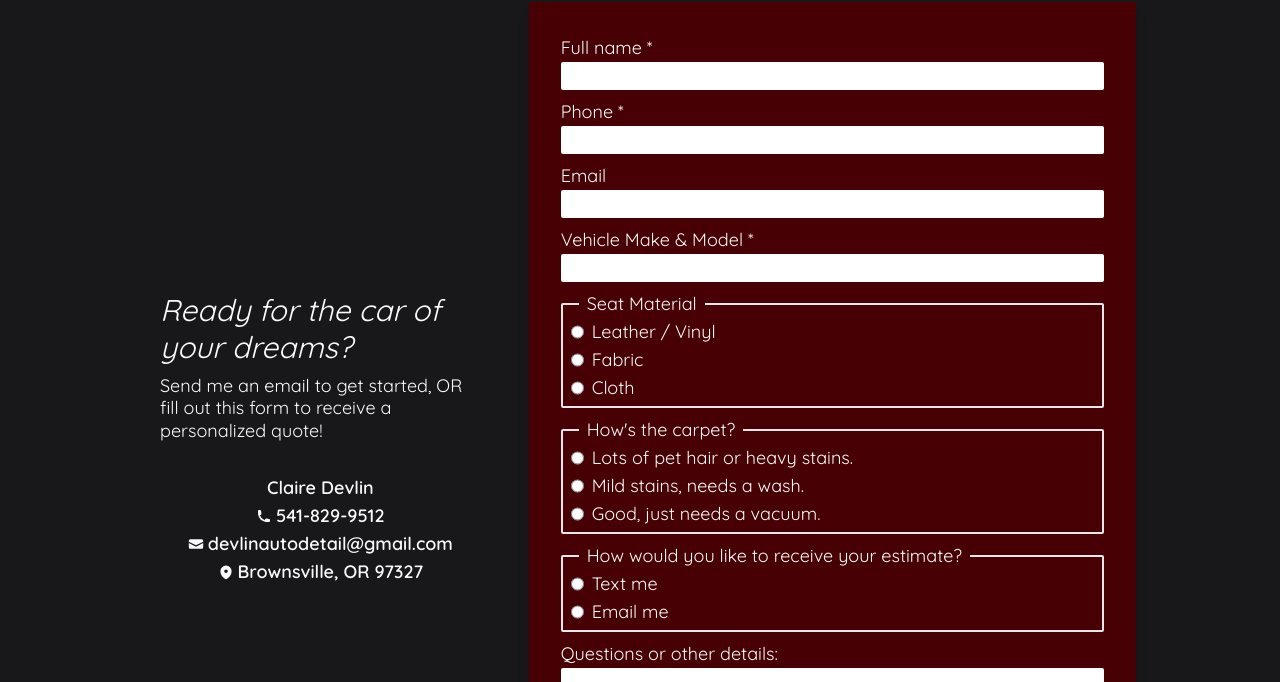
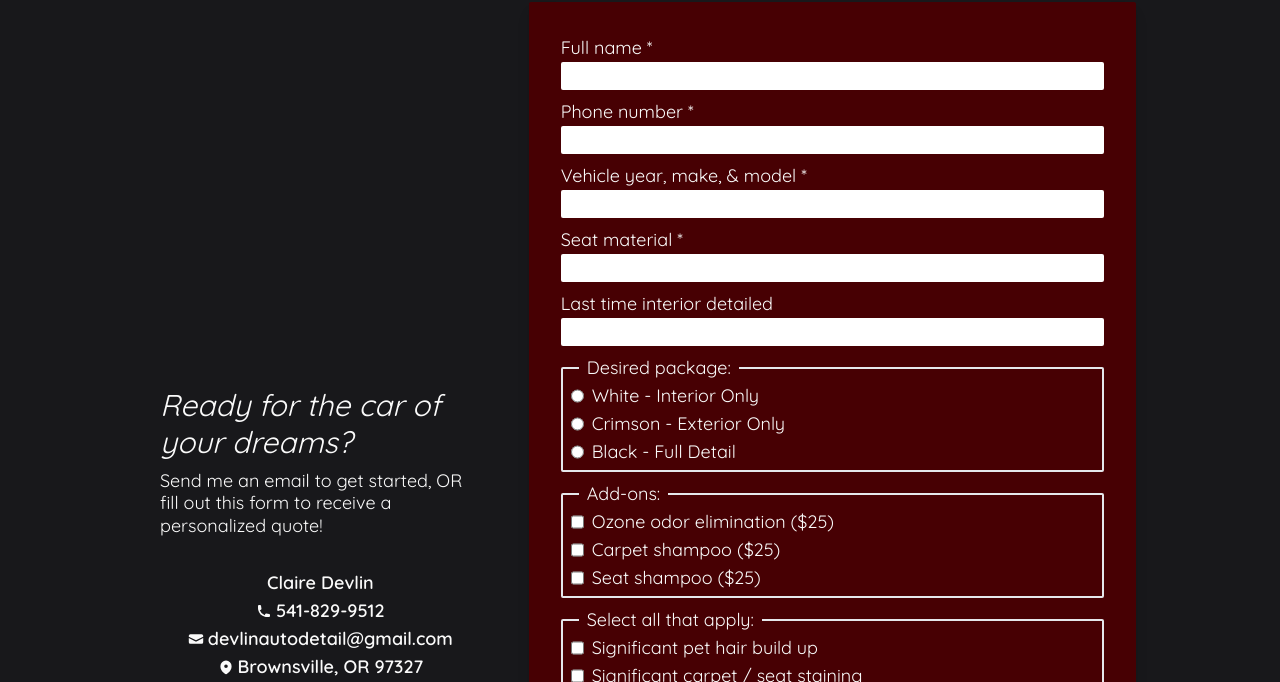
Before and after one commit to leyuh/detailing-site, a Next.js app: page /contact in a window 1280 px wide. Shown: the part 270-952 px from the top of the page. Built offline with nearby package versions, Linux system fonts and the light colour scheme.

Commit message:
update packages and form

```diff
--- a/src/app/globals.css
+++ b/src/app/globals.css
@@ -56,3 +56,11 @@ body::-webkit-scrollbar {
 .package-div:hover {
   @apply shadow-xl border-white;
 }
+
+input[type='checkbox'] {
+  accent-color: black;
+}
+
+input[type='radio'] {
+  accent-color: black;
+}
--- a/src/app/page.js
+++ b/src/app/page.js
@@ -126,9 +126,21 @@ export default function Home() {
               />
           </div>
 
-          <h1 className="font-[300] text-2xl text-center z-20 mt-4 pb-2">MAINTENANCE</h1>
-          <p className="text-center max-w-sm md:max-w-3xl px-2 lg:max-w-5xl mx-auto text-md pb-2">Maintenance details are offered monthly or every other month after completion of any of the above details. Pricing begins at $50 per visit.</p>
-
+          <h1 className="font-[600] text-2xl text-center z-20 mt-4 pb-2">ADD-ONS</h1>
+          <ul className="text-center max-w-sm px-2 mx-auto text-lg pb-2">
+            <li className="flex justify-between mx-6">
+              <p>Carpet shampooing:</p>
+              <p className="font-[800]">$25</p>
+            </li>
+            <li className="flex justify-between mx-6">
+              <p>Seat shampooing:</p>
+              <p className="font-[800]">$25</p>
+            </li>
+            <li className="flex justify-between mx-6">
+              <p>Ozone odor elimination:</p>
+              <p className="font-[800]">$25</p>
+            </li>
+          </ul>
         </div>
       </div>}
 
--- a/src/components/MessageForm.js
+++ b/src/components/MessageForm.js
@@ -7,22 +7,30 @@ export default function MessageForm () {
     const form = useRef();
 
     const nameField = useRef();
-    const emailField = useRef();
     const phoneField = useRef();
+
     const modelField = useRef();
+
+    const seatField = useRef();
+    const lastDetailField = useRef();
+
+    const whiteField = useRef();
+    const crimsonField = useRef();
+    const blackField = useRef();
+
+    const ozoneField = useRef();
+    const carpetShampooField = useRef();
+    const seatShampooField = useRef();
+
+    const petHairField = useRef();
+    const stainingField = useRef();
+    const dirtyField = useRef();
+
     const msgField = useRef();
     const sendBtn = useRef();
 
-    const leatherSeats = useRef();
-    const fabricSeats = useRef();
-    const clothSeats = useRef();
-
-    const badCarpet = useRef();
-    const midCarpet = useRef();
-    const goodCarpet = useRef();
-
     const textMe = useRef();
-    const emailMe = useRef();
+    const callMe = useRef();
 
     const [formError, setFormError] = useState(false);
     const [formDisabled, setFormDisabled] = useStickyState(false, "formDisabled");
@@ -51,11 +59,13 @@ export default function MessageForm () {
             {
                 "user_name": nameField.current.value,
                 "user_phone": phoneField.current.value,
-                "user_email": emailField.current.value,
                 "vehicle_model": modelField.current.value,
-                "seat_material": [leatherSeats, fabricSeats, clothSeats].filter(ref => ref.current.checked == true)[0].current.value,
-                "carpet_condition": [badCarpet, midCarpet, goodCarpet].filter(ref => ref.current.checked == true)[0].current.value,
-                "method": [textMe, emailMe].filter(ref => ref.current.checked == true)[0].current.value,
+                "seat_material": seatField.current.value,
+                "last_detail": lastDetailField.current.value,
+                "desired_package": [whiteField, crimsonField, blackField].filter(ref => ref.current.checked == true)[0].current.value,
+                "add_ons": [ozoneField, carpetShampooField, seatShampooField].filter(ref => ref.current.checked == true).map(ref => ref.current.value),
+                "vehicle_state": [petHairField, stainingField, dirtyField].filter(ref => ref.current.checked == true).map(ref => ref.current.value),
+                "method": [textMe, callMe].filter(ref => ref.current.checked == true)[0].current.value,
                 "message": msgField.current.value
             }
         )
@@ -67,20 +77,27 @@ export default function MessageForm () {
 
                 nameField.current.value = "";
                 phoneField.current.value = "";
-                emailField.current.value = "";
+
                 modelField.current.value = "";
+                seatField.current.value = "",
+                lastDetailField.current.value = "",
+
                 msgField.current.value = "";
 
-                leatherSeats.current.checked = false;
-                fabricSeats.current.checked = false;
-                clothSeats.current.checked = false;
+                whiteField.current.checked = false;
+                crimsonField.current.checked = false;
+                blackField.current.checked = false;
 
-                badCarpet.current.checked = false;
-                midCarpet.current.checked = false;
-                goodCarpet.current.checked = false;
+                ozoneField.current.checked = false;
+                carpetShampooField.current.checked = false;
+                seatShampooField.current.checked = false;
+
+                petHairField.current.checked = false;
+                stainingField.current.checked = false;
+                dirtyField.current.checked = false;
 
                 textMe.current.checked = false;
-                emailMe.current.checked = false;
+                callMe.current.checked = false;
 
                 return false;
             }, (error) => {
@@ -104,7 +121,7 @@ export default function MessageForm () {
                 className="mb-2 rounded-sm px-1 font-semibold mx-2 w-[calc(100%-16px)] text-black"
             />
 
-            <label className="ml-2">Phone *</label>
+            <label className="ml-2">Phone number *</label>
             <input
                 ref={phoneField}
                 type="text"
@@ -112,15 +129,7 @@ export default function MessageForm () {
                 className="font-semibold rounded-sm px-1 mb-2 mx-2 w-[calc(100%-16px)] text-black"
             />
 
-            <label className="ml-2">Email</label>
-            <input
-                ref={emailField}
-                type="text"
-                name="user_email"
-                className="font-semibold rounded-sm px-1 mb-2 mx-2 w-[calc(100%-16px)] text-black"
-            />
-
-            <label className="ml-2">Vehicle Make &amp; Model *</label>
+            <label className="ml-2">Vehicle year, make, &amp; model *</label>
             <input
                 ref={modelField}
                 type="text"
@@ -128,71 +137,121 @@ export default function MessageForm () {
                 className="font-semibold rounded-sm px-1 mb-2 mx-2 w-[calc(100%-16px)] text-black"
             />
 
+            <label className="ml-2">Seat material *</label>
+            <input
+                ref={seatField}
+                type="text"
+                name="seat_material"
+                className="font-semibold rounded-sm px-1 mb-2 mx-2 w-[calc(100%-16px)] text-black"
+            />
+
+            <label className="ml-2">Last time interior detailed</label>
+            <input
+                ref={lastDetailField}
+                type="text"
+                name="last_detail"
+                className="font-semibold rounded-sm px-1 mb-2 mx-2 w-[calc(100%-16px)] text-black"
+            />
+
             <fieldset className="border-2 px-2 mx-2 mb-2 pb-1 rounded-sm">
-                <legend className="ml-2 px-2 mb-0">Seat Material</legend>
+                <legend className="ml-2 px-2 mb-0">Desired package:</legend>
                 <div className="flex gap-2">
                     <input
-                        ref={leatherSeats}
+                        ref={whiteField}
                         type="radio"
-                        id="leather"
-                        name="seat"
-                        value="leather"
+                        id="white-package"
+                        name="package"
+                        value="white"
                     />
-                    <label htmlFor="leather">Leather / Vinyl</label>
+                    <label htmlFor="white-package">White - Interior Only</label>
                 </div>
                 <div className="flex gap-2">
                     <input
-                        ref={fabricSeats}
+                        ref={crimsonField}
                         type="radio"
-                        id="fabric"
-                        name="seat"
-                        value="fabric"
+                        id="crimson-package"
+                        name="package"
+                        value="crimson"
                     />
-                    <label htmlFor="fabric">Fabric</label>
+                    <label htmlFor="crimson-package">Crimson - Exterior Only</label>
                 </div>
                 <div className="flex gap-2">
                     <input
-                        ref={clothSeats}
+                        ref={blackField}
                         type="radio"
-                        id="cloth"
-                        name="seat"
-                        value="cloth"
+                        id="black-package"
+                        name="package"
+                        value="black"
                     />
-                    <label htmlFor="cloth">Cloth</label>
+                    <label htmlFor="black-package">Black - Full Detail</label>
                 </div>
             </fieldset>
 
             <fieldset className="border-2 px-2 mx-2 mb-2 pb-1 rounded-sm">
-                <legend className="ml-2 px-2 mb-0">How's the carpet?</legend>
+                <legend className="ml-2 px-2 mb-0">Add-ons:</legend>
                 <div className="flex gap-2">
                     <input
-                        ref={badCarpet}
-                        type="radio"
-                        id="bad-carpet"
-                        name="carpet"
-                        value="bad"
+                        ref={ozoneField}
+                        type="checkbox"
+                        id="ozone"
+                        name="add-ons"
+                        value="ozone"
                     />
-                    <label htmlFor="bad-carpet">Lots of pet hair or heavy stains.</label>
+                    <label htmlFor="ozone">Ozone odor elimination ($25)</label>
                 </div>
                 <div className="flex gap-2">
                     <input
-                        ref={midCarpet}
-                        type="radio"
-                        id="mid-carpet"
-                        name="carpet"
-                        value="mediocre"
+                        ref={carpetShampooField}
+                        type="checkbox"
+                        id="carpet-shampoo"
+                        name="add-ons"
+                        value="carpet-shampoo"
                     />
-                    <label htmlFor="mid-carpet">Mild stains, needs a wash.</label>
+                    <label htmlFor="carpet-shampoo">Carpet shampoo ($25)</label>
                 </div>
                 <div className="flex gap-2">
                     <input
-                        ref={goodCarpet}
-                        type="radio"
-                        id="good-carpet"
-                        name="carpet"
-                        value="good"
+                        ref={seatShampooField}
+                        type="checkbox"
+                        id="seat-shampoo"
+                        name="add-ons"
+                        value="seat-shampoo"
                     />
-                    <label htmlFor="good-carpet">Good, just needs a vacuum.</label>
+                    <label htmlFor="seat-shampoo">Seat shampoo ($25)</label>
+                </div>
+            </fieldset>
+
+            <fieldset className="border-2 px-2 mx-2 mb-2 pb-1 rounded-sm">
+                <legend className="ml-2 px-2 mb-0">Select all that apply:</legend>
+                <div className="flex gap-2">
+                    <input
+                        ref={petHairField}
+                        type="checkbox"
+                        id="pet-hair"
+                        name="vehicle-state"
+                        value="pet-hair"
+                    />
+                    <label htmlFor="pet-hair">Significant pet hair build up</label>
+                </div>
+                <div className="flex gap-2">
+                    <input
+                        ref={stainingField}
+                        type="checkbox"
+                        id="significant-staining"
+                        name="vehicle-state"
+                        value="significant-staining"
+                    />
+                    <label htmlFor="significant-staining">Significant carpet / seat staining</label>
+                </div>
+                <div className="flex gap-2">
+                    <input
+                        ref={dirtyField}
+                        type="checkbox"
+                        id="dirty"
+                        name="vehicle-state"
+                        value="dirty"
+                    />
+                    <label htmlFor="dirty">Excessive dirt &amp; debris</label>
                 </div>
             </fieldset>
 
@@ -210,17 +269,17 @@ export default function MessageForm () {
                 </div>
                 <div className="flex gap-2">
                     <input
-                        ref={emailMe}
+                        ref={callMe}
                         type="radio"
-                        id="email-me"
+                        id="call-me"
                         name="method"
-                        value="email"
+                        value="call"
                     />
-                    <label htmlFor="email-me">Email me</label>
+                    <label htmlFor="call-me">Call me</label>
                 </div>
             </fieldset>
 
-            <label className="ml-2 mt-2">Questions or other details:</label>
+            <label className="ml-2 mt-2">Questions, priorities, other info:</label>
             <textarea
                 ref={msgField}
                 name="message"
@@ -231,7 +290,7 @@ export default function MessageForm () {
             <input
                 ref={sendBtn}
                 type="submit"
-                value={formDisabled ? "Sent!" : "Send"}
+                value={formDisabled ? "Sent!" : "Submit"}
                 className={`border-2 duration-300 w-[50%] transition-all rounded-sm text-center text-lg px-12 py-1 relative my-2 mx-auto block hoverPrimary hover`}
             />
 
--- a/src/components/PackageDiv.js
+++ b/src/components/PackageDiv.js
@@ -4,7 +4,7 @@ import { Check } from "./Icons"
 import Link from "next/link"
 
 export default function PackageDiv ({ name }) {
-    return <div className={`${name === "CRIMSON" ? "bg-primary primary-gradient border-primary" : name === "WHITE" ? "bg-zinc-50 text-zinc-500 white-gradient border-zinc-500" : "bg-zinc-950 black-gradient border-zinc-900"} border-[1px] box-border relative transition-all package-div rounded-sm p-4 pt-8 w-full z-10 shadow-md`}>
+    return <div className={`${name === "CRIMSON" ? "bg-primary primary-gradient border-primary" : name === "WHITE" ? "bg-zinc-50 text-zinc-600 white-gradient border-zinc-500" : "bg-zinc-950 black-gradient border-zinc-900"} border-[1px] box-border relative transition-all package-div rounded-sm p-4 pt-8 w-full z-10 shadow-md`}>
         <h1 className="text-center text-2xl my-2 font-[400]">{name}</h1>
         <hr className="w-[90%] mx-auto" />
 
@@ -18,6 +18,7 @@ export default function PackageDiv ({ name }) {
         </ul>
 
         <div className="left-0 mx-auto w-full absolute bottom-4">
+            {(name != "CRIMSON") ? (<>
                 <h3 className="w-full text-center"><i>Starting at</i></h3>
                 <div className="flex flex-row gap-6 justify-center">
                     {Object.keys(PACKAGES_DATA[name].prices).map((type, i) => (
@@ -27,6 +28,9 @@ export default function PackageDiv ({ name }) {
                         </div>
                     ))}
                 </div>
+            </>) : (
+                <p className="text-2xl font-bold w-full text-center mb-12">{PACKAGES_DATA[name].price}</p>
+            )}
 
             <Link href={"/contact"} className={`block text-center border-[1px] mt-4 rounded-sm w-32 ${name === "WHITE" ? "hoverSecondary border-zinc-500" : "hoverPrimary border-white"} transition-all duration-300 mx-auto`}>Inquire</Link>
         </div>
```
Also changed, not shown: src/pricingModule.js (+23 -24 lines). Lines whose indentation alone changed are shown as unchanged.
